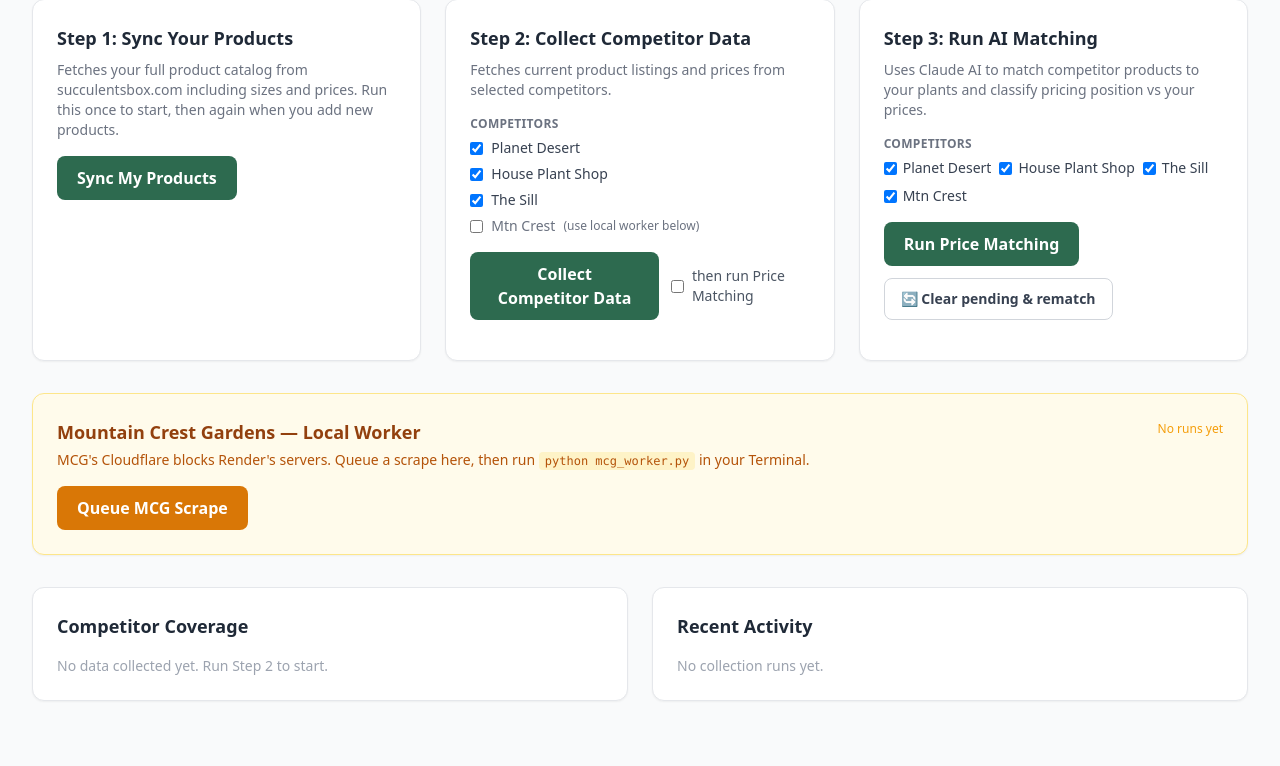
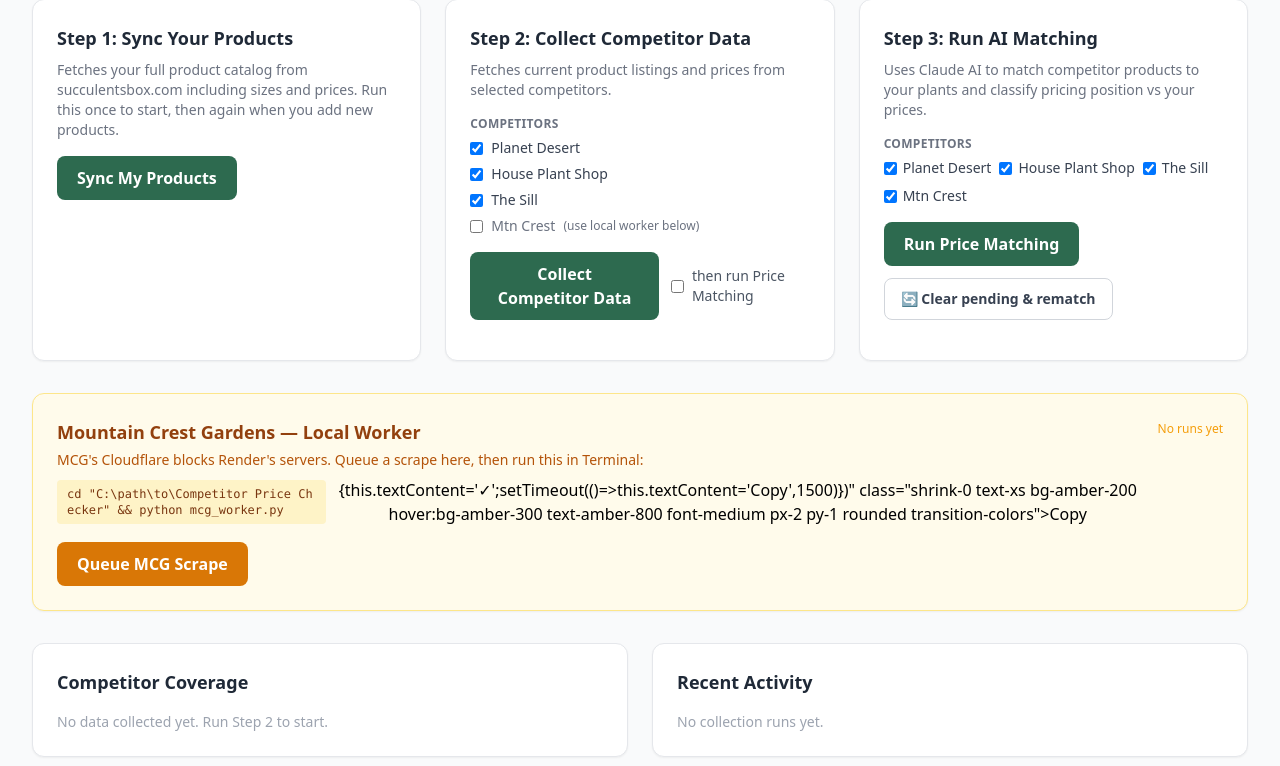
Before and after one commit to emilie-afk/sb-price-checker, a Flask app: template templates/dashboard.html in a window 1280 px wide. Shown: the part 491-1257 px from the top of the page. Run offline with Flask 3, Linux system fonts and the light colour scheme; the template is opened without the code that fills it, so the values that code supplies are empty; the visitor is signed in with stand-in values (Sample User, id 1); some libraries are stand-ins or nearby versions.

Commit message:
Add files via upload

```diff
--- a/templates/dashboard.html
+++ b/templates/dashboard.html
@@ -234,7 +234,12 @@
   <div class="flex flex-wrap items-start justify-between gap-4">
     <div class="flex-1 min-w-0">
       <h2 class="text-lg font-semibold text-amber-800 mb-1">Mountain Crest Gardens — Local Worker</h2>
-      <p class="text-sm text-amber-700 mb-4">MCG's Cloudflare blocks Render's servers. Queue a scrape here, then run <code class="bg-amber-100 px-1.5 py-0.5 rounded font-mono text-xs">python mcg_worker.py</code> in your Terminal.</p>
+      <p class="text-sm text-amber-700 mb-2">MCG's Cloudflare blocks Render's servers. Queue a scrape here, then run this in Terminal:</p>
+      <div class="flex items-center gap-2 mb-4">
+        <code class="bg-amber-100 px-2.5 py-1.5 rounded font-mono text-xs text-amber-900 select-all break-all">cd "C:\path\to\Competitor Price Checker" &amp;&amp; python mcg_worker.py</code>
+        <button onclick="navigator.clipboard.writeText('cd \"C:\\\\Users\\\\user\\\\Documents\\\\Tho\\\\Succulent Box\\\\2026\\\\Jun 2026\\\\Competitor Price Checker\" && python mcg_worker.py').then(()=>{this.textContent='✓';setTimeout(()=>this.textContent='Copy',1500)})"
+          class="shrink-0 text-xs bg-amber-200 hover:bg-amber-300 text-amber-800 font-medium px-2 py-1 rounded transition-colors">Copy</button>
+      </div>
       <div class="flex items-center gap-3 flex-wrap">
         <button id="mcgBtn" onclick="triggerMcg()"
           class="bg-amber-600 hover:bg-amber-700 text-white font-semibold px-5 py-2.5 rounded-lg transition-colors">
@@ -593,7 +598,7 @@ async function triggerMcg() {
       btn.disabled = false;
       return;
     }
-    statusEl.textContent = 'Queued! Now run python mcg_worker.py in Terminal.';
+    statusEl.textContent = 'Queued! Now run the command above in Terminal.';
     const poll = setInterval(async () => {
       const r = await fetch('/mcg-status');
       const s = await r.json();
```
